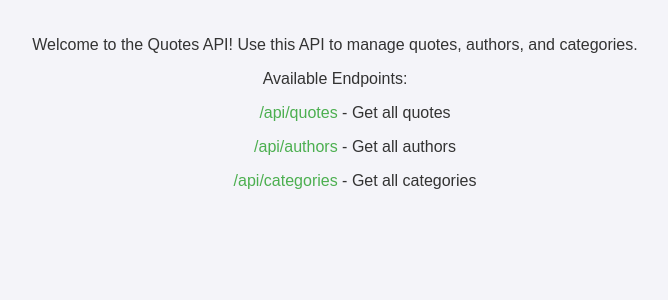
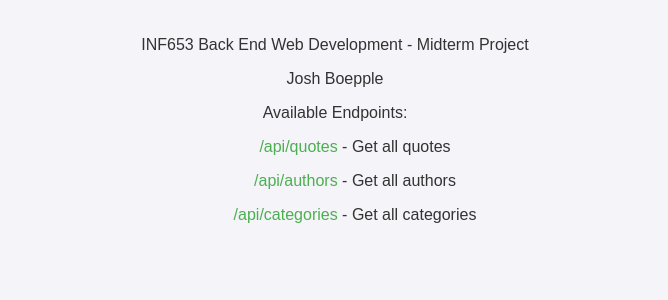
Before and after one commit to jboe26/INF653_midterm, a PHP site: page / in a window 1280 px wide. Shown: the part 120-420 px from the top of the page, without its empty margins (305-973 px from the left). Run offline with PHP 8.4, Linux system fonts and the light colour scheme.

Commit message:
updated index php

```diff
--- a/index.php
+++ b/index.php
@@ -49,7 +49,8 @@ echo "
         <h1>Quotes API</h1>
     </header>
     <main>
-        <p>Welcome to the Quotes API! Use this API to manage quotes, authors, and categories.</p>
+        <p>INF653 Back End Web Development - Midterm Project</p>
+        <p>Josh Boepple</p>
         <p>Available Endpoints:</p>
         <ul>
             <p><a href='/api/quotes/'>/api/quotes</a> - Get all quotes</p>
```
